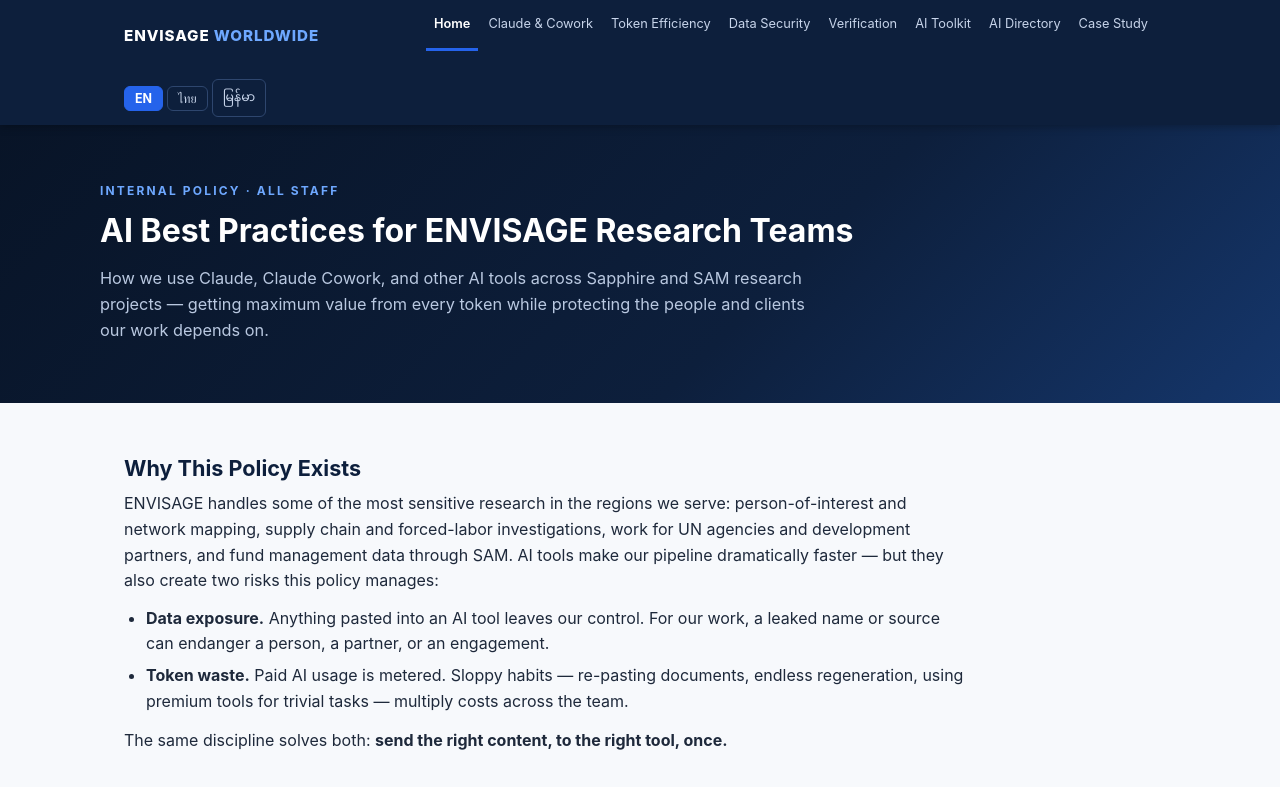
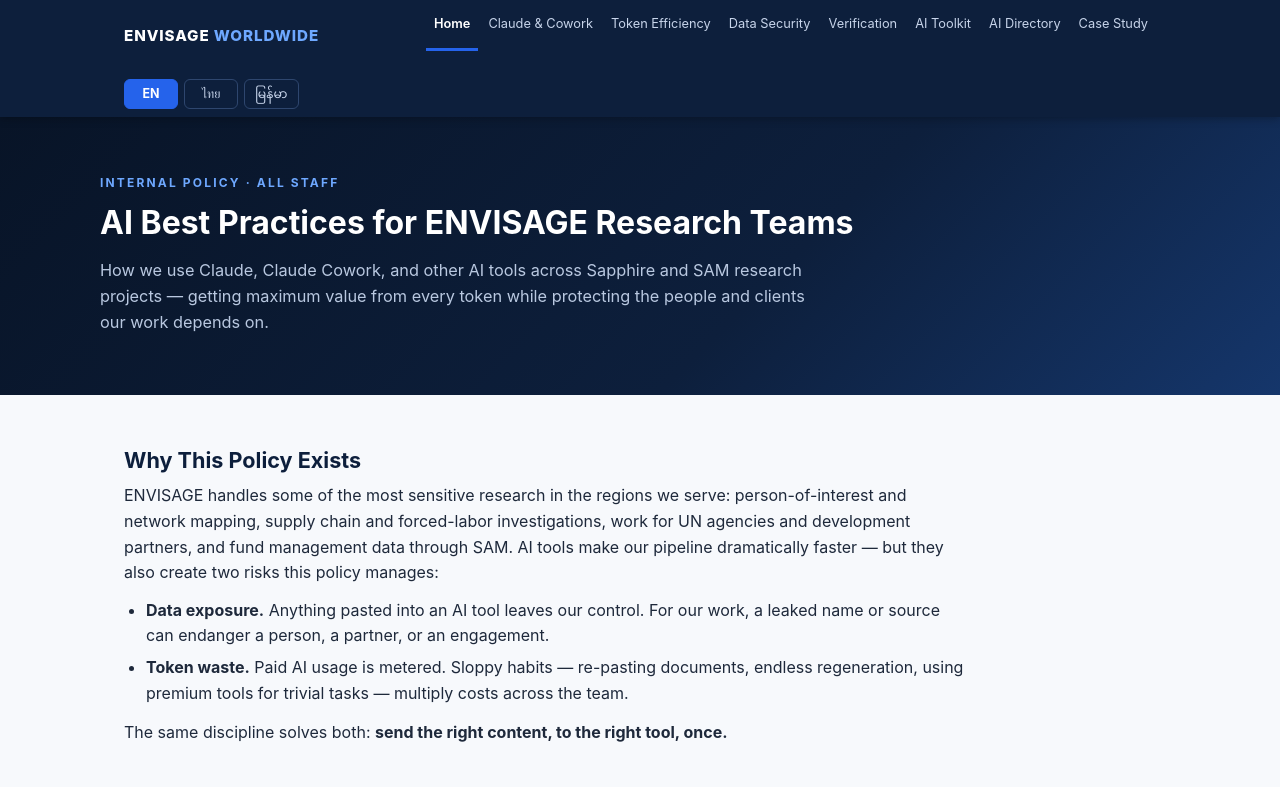
Before and after one commit to Wez-Envisage/ai-policy-docs, a plain HTML site: page index.html in a window 1280 px wide. Shown: the top 787 px of the page. Drawn offline with Linux system fonts and the light colour scheme.

Commit message:
Update styles.css

```diff
--- a/styles.css
+++ b/styles.css
@@ -109,10 +109,27 @@
 .lang-section{display:none}
 .lang-section.active{display:block}
 span.lang-section.active{display:inline}
-.lang-switch{display:flex;gap:4px;align-items:center;padding:8px 0}
-.lang-switch button{background:transparent;color:#c7d4ea;border:1px solid #2e466e;border-radius:6px;padding:4px 10px;font-size:.78rem;cursor:pointer;font-family:inherit}
+.lang-switch{display:flex;gap:6px;align-items:center;padding:8px 0}
+.lang-switch button{
+  background:transparent;
+  color:#c7d4ea;
+  border:1px solid #2e466e;
+  border-radius:6px;
+  padding:0 10px;
+  font-size:.78rem;
+  cursor:pointer;
+  font-family:inherit;
+  height:30px;
+  min-width:54px;
+  display:inline-flex;
+  align-items:center;
+  justify-content:center;
+  line-height:1;
+}
 .lang-switch button:hover{color:#fff;border-color:#6ea8ff}
 .lang-switch button.active{background:var(--sapphire);border-color:var(--sapphire);color:#fff;font-weight:700}
+
+/* FONTS */
 html[lang="th"] body{font-family:'Noto Sans Thai',-apple-system,BlinkMacSystemFont,"Segoe UI",sans-serif}
 html[lang="my"] body{font-family:'Noto Sans Myanmar',-apple-system,BlinkMacSystemFont,"Segoe UI",sans-serif;line-height:1.9}
 html[lang="my"] .hero h1{line-height:1.5}
```
